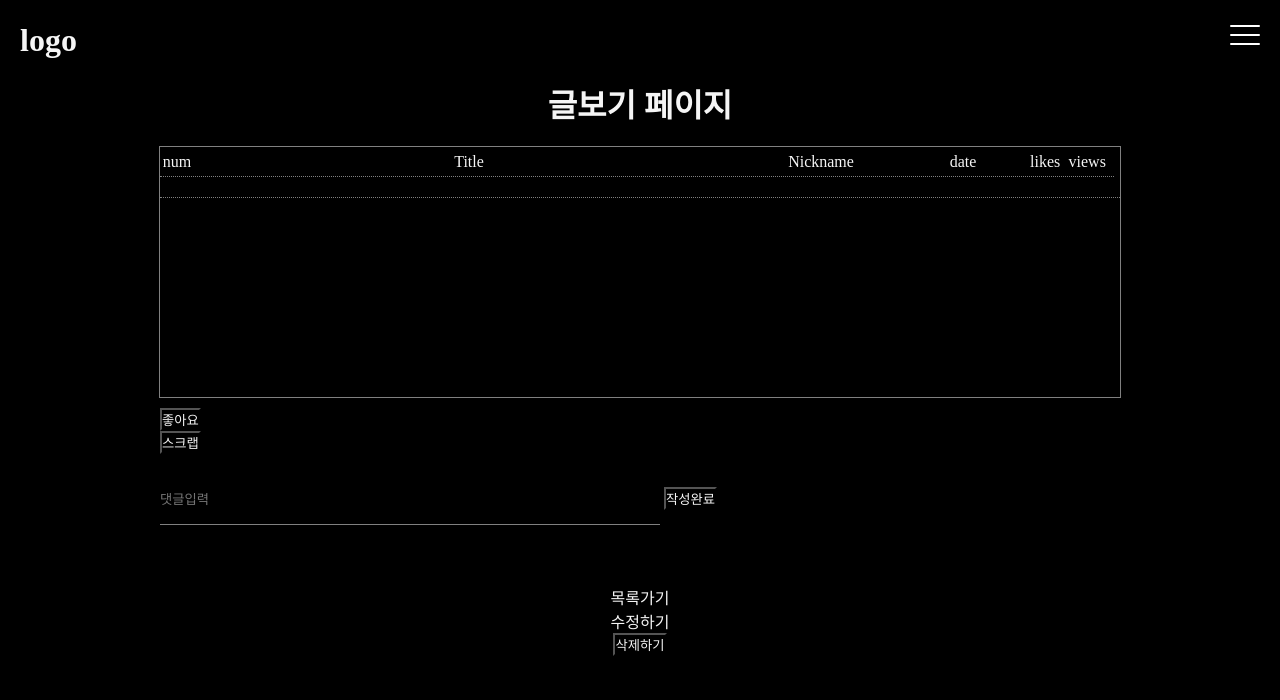
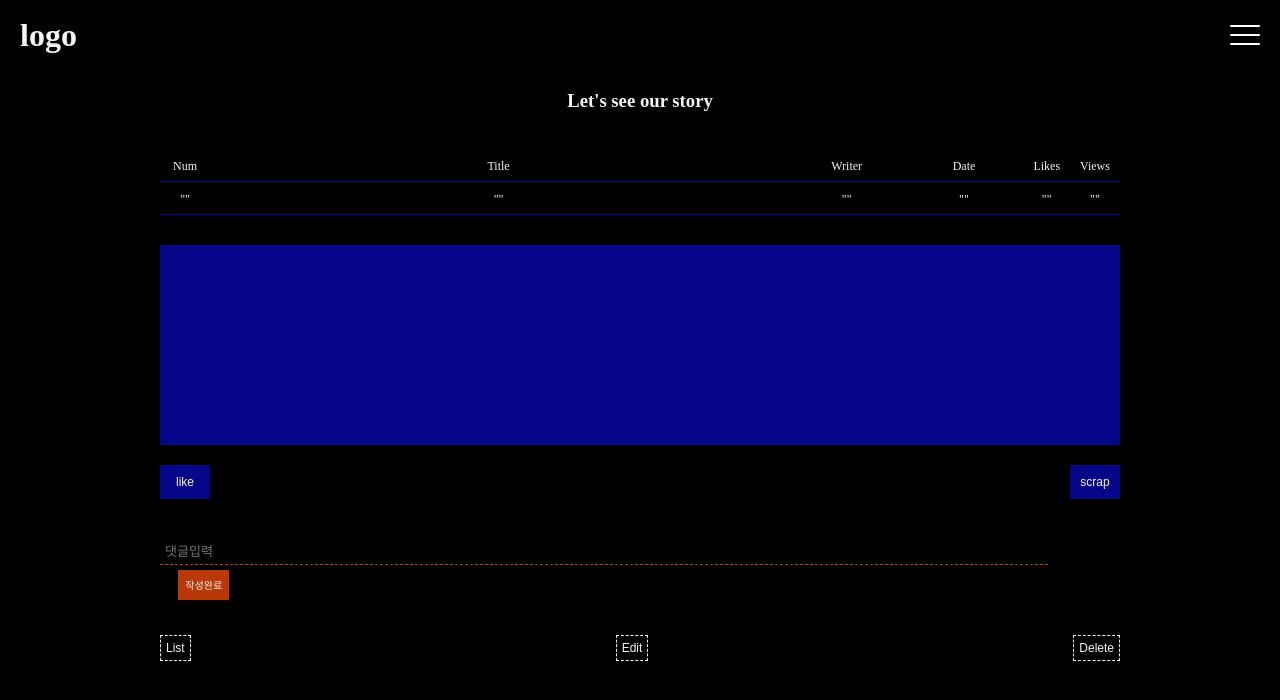
Before and after one commit to o-haa/Teample, a website: page views/board/view.html in a window 1280 px wide. Drawn offline with nearby package versions, Linux system fonts and the light colour scheme; files that its build step writes are made by us from their sources.

Commit message:
css commit

```diff
--- a/public/b_index.css
+++ b/public/b_index.css
@@ -1,68 +1,70 @@
 *{
     margin:0;
     padding:0;
-    background-color:#000000;
-    color:whitesmoke
+    color:whitesmoke;
 }
 
 ul,li{list-style: none;}
 a{text-decoration: none;}
 
-h1{
-    margin-top:10px;
+
+#b_name{
+    margin-top:20px;
     text-align: center;
 }
 
-h1 > a{
+#welcome_m{
     text-align: center;
-}
-
-#pagename{
-    margin-top:10px;
+    margin-top: 20px;
+    color:aqua !important;
 }
 
 #content {
     width:960px;
     margin:0 auto;
+    font-size: 13px;
 }
 
 table {
     width:960px;
     margin:20px auto;
     font-size:13px;
+    table-layout: fixed;
 }
 
 #board_head {
     font-weight: bold;
-    color:#545861;
     text-align: center;
 }
 
 #board_head tr td {
     padding:10px 0;
     box-sizing: border-box;
-    border-bottom: 2px #f1f1f1 solid;
+    border-bottom: 2px rgb(6, 6, 138) solid;
 }
 
 .board_idx {
-    width:72px;
+    width:20px;
 }
 .board_title {
-    width:auto;
+    width:250px;
 }
-.board_username {
-    width:80px;
+.board_nickname {
+    width:50px;
 }
-.board_date {
-    width:75px;
+
+.board_date{
+    width:50px;
+}
+.board_likes {
+    width:20px;
 }
 .board_view {
-    width: 55px;
+    width: 20px;
 }
 
 #board_body{
     font-weight: bold;
-    color:#545861;
     text-align: center;
 }
 
@@ -72,26 +74,29 @@ table {
 }
 
 #box {
-    padding: 15px 0;
+    padding: 5px 0;
     width:100%;
     box-sizing: border-box;
 }
 .box1 {
     margin-left: 5px;
-    margin-top:20px;
-    height: 28px;
-    padding: 0 10px;
     border: none;
     float:right;
-    background: #00a8e7;
-    color: #fff;
+    background: rgb(6, 6, 138);
+    padding: 7px;
+    font-size: 12px;
 }
 
 .box1>a{
     color:#fff;
+    background: rgb(6, 6, 138);
 }
 
 .list_num{
     text-align: center;
     margin:0 auto;
 }
+
+.list_num > a{
+    color:lemonchiffon;
+}
--- a/public/b_update.css
+++ b/public/b_update.css
@@ -8,8 +8,8 @@
 ul,li{list-style: none;}
 a{text-decoration: none;}
 
-h1{
-    margin-top:30px;
+#view_title{
+    margin-top:20px;
     text-align: center;
 }
 
@@ -83,7 +83,7 @@ table {
 }
 
 .box1>a{
-    color:#fff;
+    color:#fff !important;
 }
 
 /* view.html */
--- a/public/b_view.css
+++ b/public/b_view.css
@@ -1,110 +1,148 @@
 *{
     margin:0;
     padding:0;
-    background-color:#000000;
-    color:whitesmoke
+    color:whitesmoke;
 }
 
 ul,li{list-style: none;}
 a{text-decoration: none;}
 
-h1{
-    margin-top:10px;
+#view_title{
+    margin-top:20px;
     text-align: center;
-}
-
-h1 > a{
-    text-align: center;
-}
-
-#pagename{
-    margin-top:10px;
 }
 
 .view_content {
     width:960px;
     margin:0 auto;
-    margin-top: 20px;
-    border:0.5px grey solid;
+    margin-top: 40px;
+}
+
+table{
+    table-layout: fixed;
+    width:100%;
 }
 
 .v_c_head{
+    width:100%;
     height: 30px;
-    border-bottom: 0.5px grey dotted;
-    color: grey;
+    /* border-bottom: 0.5px rgb(6, 6, 138) solid; */
+    color: grey !important;
     text-align: center;
+    border-bottom:0.5px rgb(6, 6, 138) solid;
+    font-size: 12px;
 }
 
 .v_c_body{
-    height: 20px;
-    color: grey;
+    width:100%;
+    height: 30px;
+    color: grey !important;
     text-align: center;
+    border-bottom: 0.5px rgb(6, 6, 138) solid;
+    font-size: 12px;
+    margin-top:3px;
 }
 
-.idx{
-    width:30px;
+.board_idx {
+    width:20px;
 }
-
-.title{
-    width: 550px;
-    text-align: center;
+.board_title {
+    width:250px;
 }
-
-.nickname{
-    width: 150px;
-    text-align: center;
+.board_nickname {
+    width:50px;
 }
-
-.date{
-    width:130px;
-    text-align: center;
+.board_date{
+    width:50px;
 }
-
-.like{
-    width: 50px;
-    text-align: center;
+.board_likes {
+    width:20px;
 }
-
-.view{
-    width: 50px;
-    text-align: center;
+.board_view {
+    width: 20px;
 }
 
 .content_table{
+    display: table;
+    margin-top: 30px;
     width:960px;
     height: 200px;
-    border-top: 0.5px grey dotted;
+    border:none;
+}
+
+.content{
+    display: table-cell;
+    vertical-align: middle;
+    text-align: center;
+    border:none;
+    width:100%;
+    height: 100%;
+    background: rgb(6, 6, 138) ;
 }
 
 .l_s{
-    position: flex;
+    display: flex;
     justify-content: space-between;
     align-items: center;
-    margin:0 auto;
-    margin-top:10px;
+    margin:20px auto;
     width:960px;
 }
 
-/* .likes{
-    display: inline;
+.likes > form > button {
+    background: rgb(6, 6, 138);
+    padding: 5px;
+    border:none;
+    font-size: 12px;
+    width:40px;
+    box-sizing: border-box;
 }
 
 
-.scrap{
+.scrap,.likes {
+    background: rgb(6, 6, 138);
+    padding: 5px;
+}
 
-} */
-
+.scrap > form > button {
+    background: rgb(6, 6, 138);
+    padding: 5px;
+    border: none;
+    font-size: 12px;
+    width:40px;
+    box-sizing: border-box;
+}
 
 
 .comment_content{
     width: 960px;
     margin: 0 auto;
+    border: none;
+}
+
+.comment_style{
+    width:92.5%;
+    margin-top:20px;
+    margin-bottom: 5px;
+    border:none;
+    border-bottom: 0.5px rgb(184, 57, 7) dashed;
+    font-size: 13px;
+    padding:5px;
+    box-sizing: border-box;
+}
+
+.comment_style + input {
+    background: rgb(184, 57, 7);
+    padding: 7.3px;
+    border:none;
+    font-size: 10px;
+    margin-left:18px;
+    margin-bottom:5px;
 }
 
 .comment_view{
     width:960px;
     margin:10px auto;
-    border-bottom: 0.5px grey solid;
+    border-bottom: 0.5px rgb(184, 57, 7) solid;
 }
 
 .view_comment{
@@ -126,15 +164,34 @@ h1 > a{
     text-align: end;
 }
 
-.comment_style{
-    width:500px;
-    height: 50px;
-    margin:20px auto;
-    border:none;
-    border-bottom: 0.5px grey solid;
+
+
+.button{
+    width:960px;
+    margin: 0 auto;
+    margin-top:30px;
+    display: flex;
+    justify-content: space-between;
 }
 
-.button{
-    margin: 40px auto;
-    text-align: center;
+.button > button {
+    padding: 5px;
+    border: none;
+    font-size: 12px;
+    box-sizing: border-box;
+    border: 1px #f1f1f1 dashed;
 }
+
+.comment_delete{
+    /* background: rgb(8, 8, 71); */
+    font-size: 12px;
+    border:0.5px darkblue dotted;
+}
+
+.delete{
+    padding: 5px;
+    border: 1px #f1f1f1 dashed;
+    font-size: 12px;
+    box-sizing: border-box;
+    cursor: pointer;
+}
--- a/public/b_write.css
+++ b/public/b_write.css
@@ -8,285 +8,104 @@
 ul,li{list-style: none;}
 a{text-decoration: none;}
 
-h1{
+#b_name{
     margin-top:30px;
     text-align: center;
 }
 
-#main_page{
-    text-align: center;
+#write_content{
+    width:800px;
+    margin: 0 auto;
+    padding: 100px 20px 0 20px;
+    box-sizing: border-box;
+
+}
+.write{
+    width:800px;
+    margin: 0 auto;
 }
 
-#content {
-    width:960px;
-    margin:0 auto;
+.title {
+    width: 100%;
+    padding:10px 0;
+    box-sizing: border-box;
+    font-size:17px;
+    font-weight: 500;
+    border:none;
+
 }
 
-table {
-    width:960px;
-    margin:20px auto;
-    font-size:13px;
+.title>strong{
+    display: inline;
+
 }
 
-#board_head {
-    font-weight: bold;
-    color:#545861;
-    text-align: center;
+.write_input {
+    width:95%;
+    font-size: 17px;
+    margin-left: 4px;
+    border:none !important;
+    border-bottom: 1px dotted #dcdcdc !important;
 }
 
-#board_head tr td {
-    padding:10px 0;
-    box-sizing: border-box;
-    border-bottom: 2px #f1f1f1 solid;
+.write_input::placeholder{
+    font-size: 15px;
 }
 
-.board_idx {
-    width:72px;
-}
-.board_title {
-    width:auto;
-}
-.board_username {
-    width:80px;
-}
-.board_date {
-    width:75px;
-}
-.board_recommend {
-    width:55px;
-}
-.board_view {
-    width: 55px;
+.content{
+    margin-top: 10px;
+    height: 250px;
+    width: 100%;
 }
 
-#board_body{
-    font-weight: bold;
-    color:#545861;
-    text-align: center;
-}
-
-#board_body tr td {
-    padding:10px 0;
+.content > textarea {
+    background-color: rgb(6, 6, 138) !important;
+    color: #fff !important;
+    width:100%;
+    height: 250px;
+    border:none !important;
+    font-size: 15px;
+    padding:10px;
     box-sizing: border-box;
 }
 
-#box {
-    padding: 15px 0;
+
+.content > textarea::placeholder{
+    color: #fff;
+    box-sizing: border-box;
+    opacity: 50%;
+}
+
+.write > form > input{
+    background: yellow;
+    color:#000;
+    margin-top:20px;
+    padding:0px 10px;
+    box-sizing: border-box;
+    height: 28px;
+    float:right;
+    border:none;
+}
+
+.box {
     width:100%;
-    box-sizing: border-box;
 }
 .box1 {
     margin-left: 5px;
     margin-top:20px;
     height: 28px;
-    padding: 0 10px;
-    border: none;
-    float:right;
-    background: #00a8e7;
-    color: #fff;
+    float:left;
+    background: yellow;
+    border:none;
+}
+
+.box1> button {
+    background: yellow;
+
 }
 
 .box1>a{
-    color:#fff;
+    background: yellow !important;
+    color:#000 !important;
+    padding:0 10px;
 }
-
-/* view.html */
-
-#content >.name {
-    padding: 12px 22px;
-    color: #545861;
-    font-weight: bold;
-    font-size: 22px;
-    box-sizing: border-box;
-}
-
-.content1 {
-    width:960px;
-    height:33px;
-    font-size:13px;
-    background: #f9f9f9;
-    border-top: 1px solid #f1f1f1;
-    border-bottom: 1px solid #f1f1f1;
-    color: #545861;
-}
-
-.content1 .bold {
-    font-weight: bold;
-}
-
-.content2 {
-    width: 100%;
-    height:200px;
-    font-size: 12px;
-}
-
-.content2 > p {
-    float:left;
-    padding:22px;
-    box-sizing: border-box;
-    color:#3b3b3b;
-}
-
-.re {
-    width: 100%;
-    background: #f9f9f9;
-    padding:15px 15px 0 0;
-    box-sizing: border-box;
-}
-
-.re_header {
-    padding-left:15px;
-    box-sizing: border-box;
-}
-.whole {
-    float:left;
-    font-size:13px;
-    font-weight: 300;
-    color:#8a8a8a;
-}
-
-.recommend {
-    float:right;
-    width:34px;
-    font-size:12px;
-    color:#545861;
-}
-hr {
-    padding-top:5px;
-    box-sizing: border-box;
-    clear:both;
-    border:none;
-    border-bottom: 1px dashed #8a8a8a;
-}
-
-.re_body{
-    padding:15px 0 0 15px;
-    width: 100%;
-    box-sizing: border-box;
-}
-.opertum {
-    float:left;
-    font-size: 13px;
-    color:#3b3b3b;
-    padding-right:10px;
-    box-sizing: border-box;
-}
-
-.re_body > p {
-    clear:both;
-    padding:1px;
-    box-sizing: border-box;
-    color:#3b3b3b;
-    font-size: 12px;
-}
-
-.empty {
-    height: 25px;
-}
-
-.re > p {
-    padding:15px 0 15px 15px;
-    box-sizing: border-box;
-    text-align: center;
-    font-size: 12px;
-}
-
-.blue_boxes{
-
-    padding: 15px 0;
-    box-sizing: border-box;
-    width: 100%;
-}
-
-.box1_r {
-    float:left;
-    height: 28px;
-    padding:0 10px;
-    border: none;
-    background: #00a8e7;
-    color: #fff;
-    cursor: pointer;
-    margin-top: 20px;
-}
-
-#write_content{
-    width:100%;
-    margin: 0 auto;
-    padding: 101px 20px 0 20px;
-    box-sizing: border-box;
-
-}
-.write{
-    width:928px;
-    margin: 0 auto;
-}
-
-#write_content > .write > form > table > tbody > tr{
-    height: 40px;
-    padding-top: 5px;
-    padding-bottom: 5px;
-    box-sizing: border-box;
-}
-.write_title {
-    width: 150px;
-    padding:0 10px 0 20px;
-    box-sizing: border-box;
-    font-size:13px;
-    color:#545861;
-    font-weight: 500;
-}
-
-.write_input1 {
-    width:70%;
-    height: 29px;
-    padding: 0 5px;
-    box-sizing: border-box;
-    font-size: 13px;
-    border:none;
-    border-bottom: 1px solid #dcdcdc;
-}
-
-#write_input2 > span {
-    font-size: 12px;
-    margin-left: 5px;
-    margin: 0 auto;
-    color:#545861;
-}
-
-
-.write_categori {
-    width: 240px;
-    padding:0 5px;
-    box-sizing: border-box;
-    border:none;
-    border-bottom: 1px solid #dcdcdc;
-    font-size: 13px;
-    line-height: 28px;
-    color:#545861;
-
-}
-
-.write_input {
-    height: 29px;
-    padding: 0 5px;
-    box-sizing: border-box;
-    font-size: 13px;
-    border:none;
-    border-bottom: 1px solid #dcdcdc;
-}
-
-.text_1 {
-    width: 928px;
-    height: 250px;
-
-
-}
-
-.text_1 > textarea {
-    width: 928px;
-    height: 250px;
-
-    background: #fdfdfd;
-    border: 1px solid #e3e3e3;
-    color:#545861;
-}
--- a/views/board/view.html
+++ b/views/board/view.html
@@ -9,47 +9,45 @@
 </head>
 <body>
     {% include "../nunjucks/header.html" %}
-    <h1 id="pagename">글보기 페이지</h1>
+    <h3 id="view_title">Let's see our story</h3>
     <div class="view_content">
         <table class="v_c_head">
             <tr >
-                <td class="idx">num</td>
-                <td class="title">Title</td>
-                <td class="nickname">Nickname</td>
-                <td class="date">date</td>
-                <td class="likes">likes</td>
-                <td class="view">views</td>
+                <td class="board_idx">Num</td>
+                <td class="board_title">Title</td>
+                <td class="board_nickname">Writer</td>
+                <td class="board_date">Date</td>
+                <td class="board_likes">Likes</td>
+                <td class="board_view">Views</td>
             </tr>
         </table>
         <table class="v_c_body">
             <tr>
-                <td class="idx">{{rows[0].idx}}</td>
-                <td class="title">{{rows[0].title}}</td>
-                <td class="nickname">{{rows[0].nickname}}</td>
-                <td class="date">{{rows[0].date}}</td>
-                <td class="likes">{{rows[0].likes}}</td>
-                <td class="view">{{rows[0].view}}</td>
+                <td class="board_idx">"{{rows[0].idx}}"</td>
+                <td class="board_title">"{{rows[0].title}}"</td>
+                <td class="board_nickname">"{{rows[0].nickname}}"</td>
+                <td class="board_date">"{{rows[0].date}}"</td>
+                <td class="board_likes">"{{rows[0].likes}}"</td>
+                <td class="board_view">"{{rows[0].view}}"</td>
             </tr>
         </table>
-        <table class="content_table">
-            <tr>
-                <td class="content">{{rows[0].content}}</td>
-            </tr>
-        </table>
+        <div class="content_table">
+            <div class="content">{{rows[0].content}}</div>
+        </div>
     </div>
     <div class="l_s">
         <div class="likes">
             <form method ="post" action="/board/likes">
                 <input type="hidden" name="idx" value="{{rows[0].idx}}">
                 <input type="hidden" name="userid" value="{{user.userid}}">
-                <button type="submit">좋아요</button>
+                <button type="submit">like</button>
             </form>
         </div>
         <div class="scrap">
             <form method ="post" action="/board/scrap">
                 <input type="hidden" name="idx" value="{{rows[0].idx}}">
                 <input type="hidden" name="userid" value="{{user.userid}}">
-                <button type="submit">스크랩</button>
+                <button type="submit">scrap</button>
             </form>
         </div>
     </div>
@@ -67,19 +65,19 @@
             <form method="post" action="/board/comment" style="display: inline-block;">
                 <input type="hidden" name="bid" value="{{data.idx}}">
                 <input type="hidden" name='cid' value="{{data.cid}}">
-                <button type="submit">삭제</button>
+                <button class="comment_delete" type="submit">삭제</button>
             </form>
             {% elif user.level == 2 %}
             <form method="post" action="/board/comment" style="display: inline-block;">
                 <input type="hidden" name="bid" value="{{data.idx}}">
                 <input type="hidden" name='cid' value="{{data.cid}}">
-                <button type="submit">삭제</button>
+                <button class="comment_delete" type="submit">삭제</button>
             </form>
             {% elif user.userid == data.c_userid %}
             <form method="post" action="/board/comment" style="display: inline-block;">
                 <input type="hidden" name="bid" value="{{data.idx}}">
                 <input type="hidden" name='cid' value="{{data.cid}}">
-                <button type="submit">삭제</button>
+                <button class="comment_delete" type="submit">삭제</button>
             </form>
             {% else %}
             {% endif %}
@@ -98,29 +96,24 @@
         </form>
     </div>
     <div class="button">
-        <p></p>
-        <a href="/board/list/1">목록가기</a>
-        <p></p>
+        <button><a class="list" href="/board/list/1">List</a></button>
         {% if user.level == 1 %}
-        <a href="/board/update/?idx={{rows[0].idx}}">수정하기</a>
-        <p></p>
+        <button><a href="/board/update/?idx={{rows[0].idx}}">Edit</a></button>
         <form method="post" action="/board/delete">
             <input type="hidden" name='idx' value="{{rows[0].idx}}">
-            <button type="submit">삭제하기</button>
+            <button class="delete" type="submit">Delete</button>
         </form>
         {% elif user.level == 2 %}
-        <a href="/board/update/?idx={{rows[0].idx}}">수정하기</a>
-        <p></p>
+        <button><a href="/board/update/?idx={{rows[0].idx}}">Edit</a></button>
         <form method="post" action="/board/delete">
             <input type="hidden" name='idx' value="{{rows[0].idx}}">
-            <button type="submit">삭제하기</button>
+            <button class="delete" type="submit">Delete</button>
         </form>
         {% elif user.userid == rows[0].userid %}
-        <a href="/board/update/?idx={{rows[0].idx}}">수정하기</a>
-        <p></p>
+        <button><a href="/board/update/?idx={{rows[0].idx}}">Edit</a></button>
         <form method="post" action="/board/delete">
             <input type="hidden" name='idx' value="{{rows[0].idx}}">
-            <button type="submit">삭제하기</button>
+            <button class="delete" type="submit">Delete</button>
         </form>
         {% else %}
         {% endif %}
```
Also changed, not shown: views/board/index.html (+8 -8 lines), views/board/update.html (+18 -17 lines), views/board/write.html (+5 -5 lines), views/user/join.html (+0 -1 lines).
